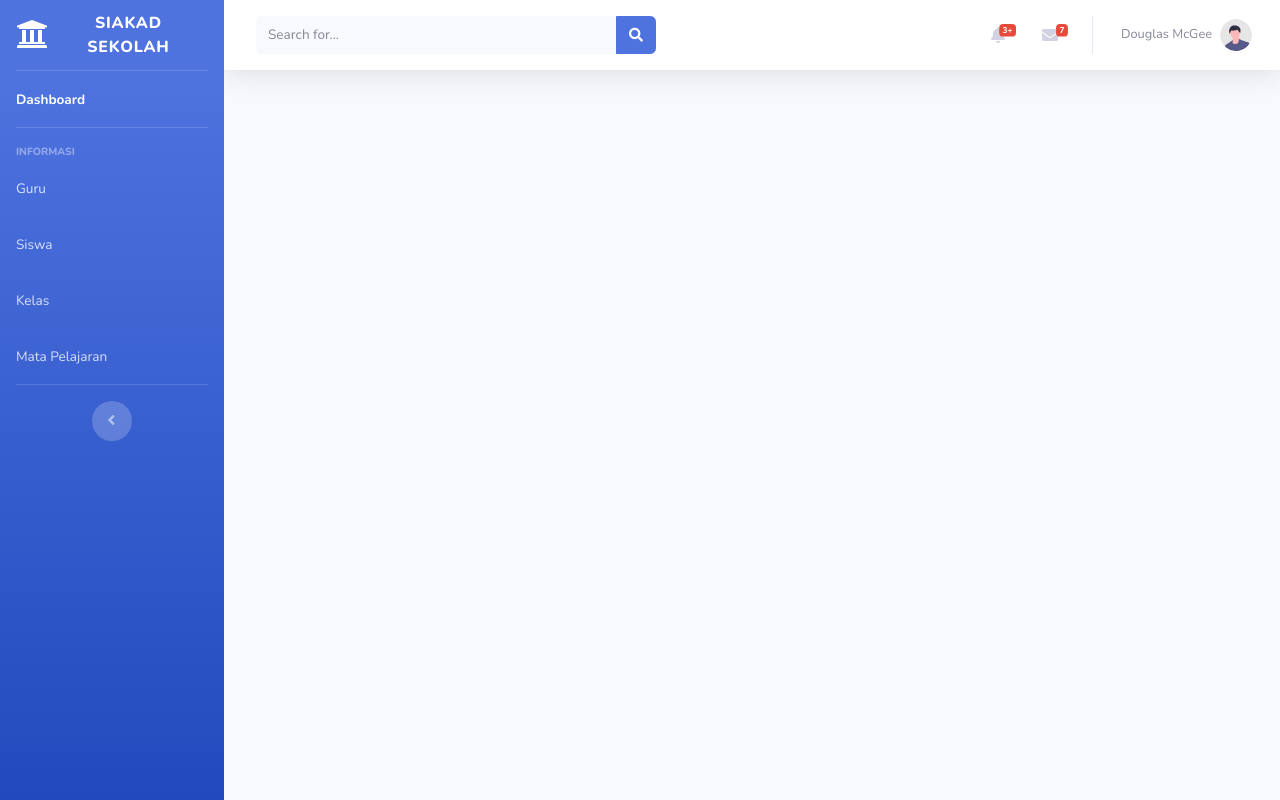
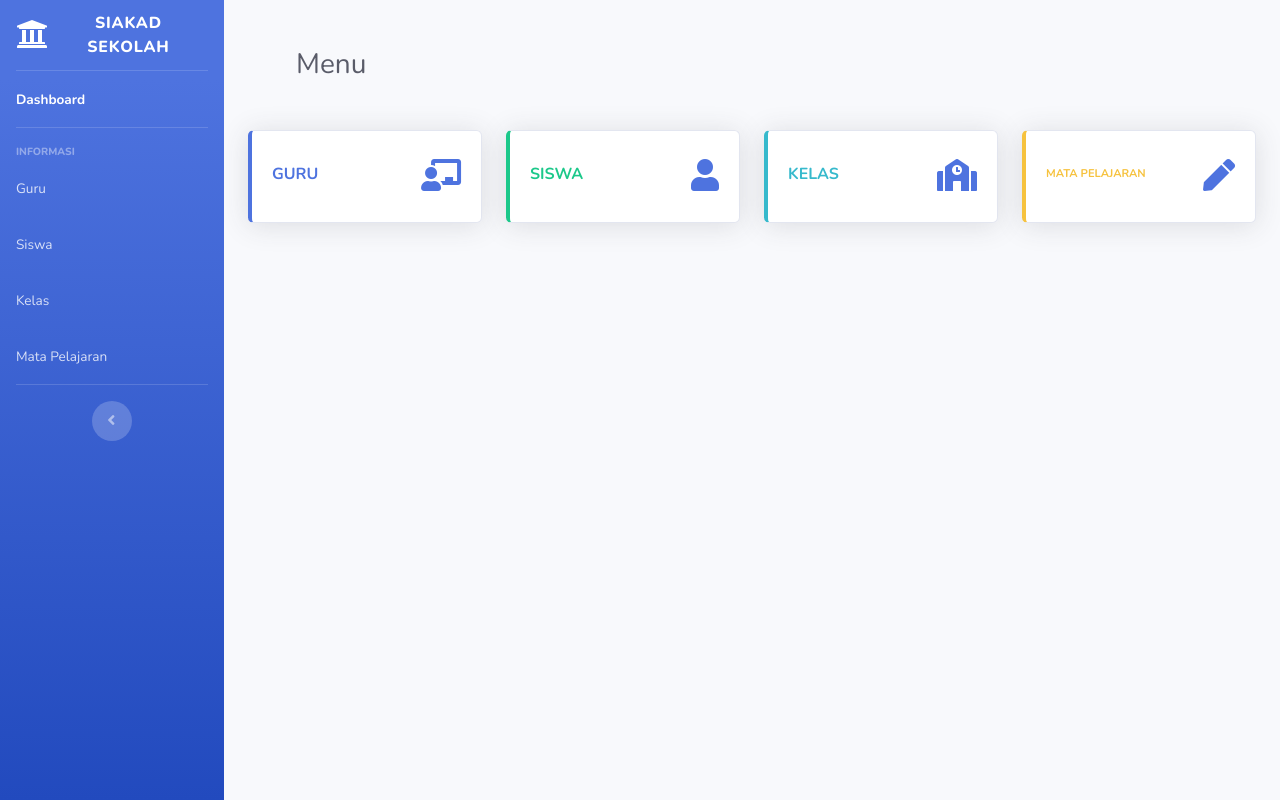
Before and after one commit to Wildan-rpT/Sistem-Akademik-Sekolah, a CodeIgniter app: page /Sistem-Akademik-Sekolah/ in a window 1280 px wide. Run offline with CodeIgniter, Linux system fonts and the light colour scheme.

```diff
--- a/application/views/menu/classroom.php
+++ b/application/views/menu/classroom.php
@@ -1,5 +1,5 @@
 <div class="col-sm-10 col-md-10 col-lg-10 p-5 pt-2">
-  <h3><i class="fas fa-people-carry"></i> KELAS </h3>
+  <h3><i class="fas fa-school"></i> KELAS </h3>
   <hr class="bg-secondary">
   <table class="table table-striped">
     <a href="" class="btn btn-primary">Tambahkan</a>
--- a/application/views/menu/course.php
+++ b/application/views/menu/course.php
@@ -1,5 +1,5 @@
 <div class="col-sm-10 col-md-10 col-lg-10 p-5 pt-2">
-  <h3><i class="fas fa-people-carry"></i> MATA PELAJARAN </h3>
+  <h3><i class="fas fa-pen"></i> MATA PELAJARAN </h3>
   <hr class="bg-secondary">
   <table class="table table-striped">
     <a href="" class="btn btn-primary">Tambahkan</a>
--- a/application/views/menu/home.php
+++ b/application/views/menu/home.php
@@ -5,205 +5,94 @@
         <!-- Main Content -->
         <div id="content">
 
-    <!-- Topbar -->
-    <nav class="navbar navbar-expand navbar-light bg-white topbar mb-4 static-top shadow">
+            <div class="container-fluid">
 
-        <!-- Sidebar Toggle (Topbar) -->
-        <button id="sidebarToggleTop" class="btn btn-link d-md-none rounded-circle mr-3">
-            <i class="fa fa-bars"></i>
-        </button>
+                <!-- Page Heading -->
+                <div class="col-sm-10 col-md-10 col-lg-10 p-5 pt-2">
+                    <h3 class="h3 mb-0 text-gray-800">Menu</h3>
+                </div>
 
-        <!-- Topbar Search -->
-        <form
-            class="d-none d-sm-inline-block form-inline mr-auto ml-md-3 my-2 my-md-0 mw-100 navbar-search">
-            <div class="input-group">
-                <input type="text" class="form-control bg-light border-0 small" placeholder="Search for..."
-                    aria-label="Search" aria-describedby="basic-addon2">
-                <div class="input-group-append">
-                    <button class="btn btn-primary" type="button">
-                        <i class="fas fa-search fa-sm"></i>
-                    </button>
+                <div class="row">
+
+                    <!-- Menu GURU -->
+                    <div class="col-xl-3 col-md-6 mb-4">
+                        <a class="" href="<?php echo base_url('teacher') ?>">
+                            <div class="card border-left-primary shadow h-100 py-2">
+                                <div class="card-body">
+                                    <div class="row no-gutters align-items-center">
+                                        <div class="col mr-2">
+                                            <div class="text font-weight-bold text-primary text-uppercase mb-1">
+                                                Guru
+                                            </div>
+                                            <div class="h5 mb-0 font-weight-bold text-gray-800"></div>
+                                        </div>
+                                        <div class="col-auto">
+                                            <i class="fas fa-chalkboard-teacher fa-2x"></i>
                                         </div>
                                     </div>
-        </form>
-
-        <!-- Topbar Navbar -->
-        <ul class="navbar-nav ml-auto">
-
-            <!-- Nav Item - Search Dropdown (Visible Only XS) -->
-            <li class="nav-item dropdown no-arrow d-sm-none">
-                <a class="nav-link dropdown-toggle" href="#" id="searchDropdown" role="button"
-                    data-toggle="dropdown" aria-haspopup="true" aria-expanded="false">
-                    <i class="fas fa-search fa-fw"></i>
-                </a>
-                <!-- Dropdown - Messages -->
-                <div class="dropdown-menu dropdown-menu-right p-3 shadow animated--grow-in"
-                    aria-labelledby="searchDropdown">
-                    <form class="form-inline mr-auto w-100 navbar-search">
-                        <div class="input-group">
-                            <input type="text" class="form-control bg-light border-0 small"
-                                placeholder="Search for..." aria-label="Search"
-                                aria-describedby="basic-addon2">
-                            <div class="input-group-append">
-                                <button class="btn btn-primary" type="button">
-                                    <i class="fas fa-search fa-sm"></i>
-                                </button>
                                 </div>
                             </div>
-                    </form>
                     </div>
-            </li>
 
-            <!-- Nav Item - Alerts -->
-            <li class="nav-item dropdown no-arrow mx-1">
-                <a class="nav-link dropdown-toggle" href="#" id="alertsDropdown" role="button"
-                    data-toggle="dropdown" aria-haspopup="true" aria-expanded="false">
-                    <i class="fas fa-bell fa-fw"></i>
-                    <!-- Counter - Alerts -->
-                    <span class="badge badge-danger badge-counter">3+</span>
-                </a>
-                <!-- Dropdown - Alerts -->
-                <div class="dropdown-list dropdown-menu dropdown-menu-right shadow animated--grow-in"
-                    aria-labelledby="alertsDropdown">
-                    <h6 class="dropdown-header">
-                        Alerts Center
-                    </h6>
-                    <a class="dropdown-item d-flex align-items-center" href="#">
-                        <div class="mr-3">
-                            <div class="icon-circle bg-primary">
-                                <i class="fas fa-file-alt text-white"></i>
+                    <!-- Menu SISWA -->
+                    <div class="col-xl-3 col-md-6 mb-4">
+                        <a class="" href="<?php echo base_url('teacher') ?>">
+                            <div class="card border-left-success shadow h-100 py-2">
+                                <div class="card-body">
+                                    <div class="row no-gutters align-items-center">
+                                        <div class="col mr-2">
+                                            <div class="text font-weight-bold text-success text-uppercase mb-1">
+                                                Siswa</div>
+                                            <div class="h5 mb-0 font-weight-bold text-gray-800"></div>
+                                        </div>
+                                        <div class="col-auto">
+                                            <i class="fas fa-user fa-2x"></i>
                                         </div>
                                     </div>
-                        <div>
-                            <div class="small text-gray-500">December 12, 2019</div>
-                            <span class="font-weight-bold">A new monthly report is ready to download!</span>
-                        </div>
-                    </a>
-                    <a class="dropdown-item d-flex align-items-center" href="#">
-                        <div class="mr-3">
-                            <div class="icon-circle bg-success">
-                                <i class="fas fa-donate text-white"></i>
                                 </div>
                             </div>
-                        <div>
-                            <div class="small text-gray-500">December 7, 2019</div>
-                            $290.29 has been deposited into your account!
                     </div>
-                    </a>
-                    <a class="dropdown-item d-flex align-items-center" href="#">
-                        <div class="mr-3">
-                            <div class="icon-circle bg-warning">
-                                <i class="fas fa-exclamation-triangle text-white"></i>
+
+                    <!-- Menu Kelas -->
+                    <div class="col-xl-3 col-md-6 mb-4">
+                        <a class="" href="<?php echo base_url('teacher') ?>">
+                            <div class="card border-left-info shadow h-100 py-2">
+                                <div class="card-body">
+                                    <div class="row no-gutters align-items-center">
+                                        <div class="col mr-2">
+                                            <div class="text font-weight-bold text-info text-uppercase mb-1">Kelas
+                                            </div>
+                                            <div class="row no-gutters align-items-center">
+                                                <div class="col-auto">
+                                                    <div class="h5 mb-0 mr-3 font-weight-bold text-gray-800"></div>
                                                 </div>
                                             </div>
-                        <div>
-                            <div class="small text-gray-500">December 2, 2019</div>
-                            Spending Alert: We've noticed unusually high spending for your account.
                                         </div>
-                    </a>
-                    <a class="dropdown-item text-center small text-gray-500" href="#">Show All Alerts</a>
+                                        <div class="col-auto">
+                                            <i class="fas fa-school fa-2x"></i>
                                         </div>
-            </li>
+                                    </div>
+                                </div>
+                            </div>
+                    </div>
 
-            <!-- Nav Item - Messages -->
-            <li class="nav-item dropdown no-arrow mx-1">
-                <a class="nav-link dropdown-toggle" href="#" id="messagesDropdown" role="button"
-                    data-toggle="dropdown" aria-haspopup="true" aria-expanded="false">
-                    <i class="fas fa-envelope fa-fw"></i>
-                    <!-- Counter - Messages -->
-                    <span class="badge badge-danger badge-counter">7</span>
-                </a>
-                <!-- Dropdown - Messages -->
-                <div class="dropdown-list dropdown-menu dropdown-menu-right shadow animated--grow-in"
-                    aria-labelledby="messagesDropdown">
-                    <h6 class="dropdown-header">
-                        Message Center
-                    </h6>
-                    <a class="dropdown-item d-flex align-items-center" href="#">
-                        <div class="dropdown-list-image mr-3">
-                            <img class="rounded-circle" src="img/undraw_profile_1.svg"
-                                alt="...">
-                            <div class="status-indicator bg-success"></div>
+                    <!-- Menu MAPEL -->
+                    <div class="col-xl-3 col-md-6 mb-4">
+                        <a class="" href="<?php echo base_url('teacher') ?>">
+                            <div class="card border-left-warning shadow h-100 py-2">
+                                <div class="card-body">
+                                    <div class="row no-gutters align-items-center">
+                                        <div class="col mr-2">
+                                            <div class="text-xs font-weight-bold text-warning text-uppercase mb-1">
+                                                Mata Pelajaran</div>
+                                            <div class="h5 mb-0 font-weight-bold text-gray-800"></div>
                                         </div>
-                        <div class="font-weight-bold">
-                            <div class="text-truncate">Hi there! I am wondering if you can help me with a
-                                problem I've been having.</div>
-                            <div class="small text-gray-500">Emily Fowler · 58m</div>
+                                        <div class="col-auto">
+                                            <i class="fas fa-pen fa-2x"></i>
                                         </div>
-                    </a>
-                    <a class="dropdown-item d-flex align-items-center" href="#">
-                        <div class="dropdown-list-image mr-3">
-                            <img class="rounded-circle" src="img/undraw_profile_2.svg"
-                                alt="...">
-                            <div class="status-indicator"></div>
                                     </div>
-                        <div>
-                            <div class="text-truncate">I have the photos that you ordered last month, how
-                                would you like them sent to you?</div>
-                            <div class="small text-gray-500">Jae Chun · 1d</div>
                                 </div>
-                    </a>
-                    <a class="dropdown-item d-flex align-items-center" href="#">
-                        <div class="dropdown-list-image mr-3">
-                            <img class="rounded-circle" src="img/undraw_profile_3.svg"
-                                alt="...">
-                            <div class="status-indicator bg-warning"></div>
                             </div>
-                        <div>
-                            <div class="text-truncate">Last month's report looks great, I am very happy with
-                                the progress so far, keep up the good work!</div>
-                            <div class="small text-gray-500">Morgan Alvarez · 2d</div>
                     </div>
-                    </a>
-                    <a class="dropdown-item d-flex align-items-center" href="#">
-                        <div class="dropdown-list-image mr-3">
-                            <img class="rounded-circle" src="https://source.unsplash.com/Mv9hjnEUHR4/60x60"
-                                alt="...">
-                            <div class="status-indicator bg-success"></div>
                 </div>
-                        <div>
-                            <div class="text-truncate">Am I a good boy? The reason I ask is because someone
-                                told me that people say this to all dogs, even if they aren't good...</div>
-                            <div class="small text-gray-500">Chicken the Dog · 2w</div>
-                        </div>
-                    </a>
-                    <a class="dropdown-item text-center small text-gray-500" href="#">Read More Messages</a>
-                </div>
-            </li>
-
-            <div class="topbar-divider d-none d-sm-block"></div>
-
-            <!-- Nav Item - User Information -->
-            <li class="nav-item dropdown no-arrow">
-                <a class="nav-link dropdown-toggle" href="#" id="userDropdown" role="button"
-                    data-toggle="dropdown" aria-haspopup="true" aria-expanded="false">
-                    <span class="mr-2 d-none d-lg-inline text-gray-600 small">Douglas McGee</span>
-                    <img class="img-profile rounded-circle"
-                        src="img/undraw_profile.svg">
-                </a>
-                <!-- Dropdown - User Information -->
-                <div class="dropdown-menu dropdown-menu-right shadow animated--grow-in"
-                    aria-labelledby="userDropdown">
-                    <a class="dropdown-item" href="#">
-                        <i class="fas fa-user fa-sm fa-fw mr-2 text-gray-400"></i>
-                        Profile
-                    </a>
-                    <a class="dropdown-item" href="#">
-                        <i class="fas fa-cogs fa-sm fa-fw mr-2 text-gray-400"></i>
-                        Settings
-                    </a>
-                    <a class="dropdown-item" href="#">
-                        <i class="fas fa-list fa-sm fa-fw mr-2 text-gray-400"></i>
-                        Activity Log
-                    </a>
-                    <div class="dropdown-divider"></div>
-                    <a class="dropdown-item" href="#" data-toggle="modal" data-target="#logoutModal">
-                        <i class="fas fa-sign-out-alt fa-sm fa-fw mr-2 text-gray-400"></i>
-                        Logout
-                    </a>
-                </div>
-            </li>
-
-        </ul>
-
-    </nav>
+                <div class="col-lg-6">
--- a/application/views/menu/student.php
+++ b/application/views/menu/student.php
@@ -1,5 +1,5 @@
 <div class="col-sm-10 col-md-10 col-lg-10 p-5 pt-2">
-  <h3><i class="fas fa-people-carry"></i> SISWA </h3>
+  <h3><i class="fas fa-user"></i> SISWA </h3>
   <hr class="bg-secondary">
   <table class="table table-striped">
     <a href="<?php echo base_url('student/add') ?>" class="btn btn-primary">Tambahkan</a>
--- a/application/views/menu/teacher.php
+++ b/application/views/menu/teacher.php
@@ -1,5 +1,5 @@
 <div class="col-sm-10 col-md-10 col-lg-10 p-5 pt-2">
-  <h3><i class="fas fa-people-carry"></i> GURU </h3>
+  <h3><i class="fas fa-chalkboard-teacher"></i> GURU </h3>
   <hr class="bg-secondary">
   <table class="table table-striped">
     <a href="" class="btn btn-primary">Tambahkan</a>
```
Also changed, not shown: application/views/form/addstudent.php (+50 -57 lines). Lines whose indentation alone changed are shown as unchanged.
